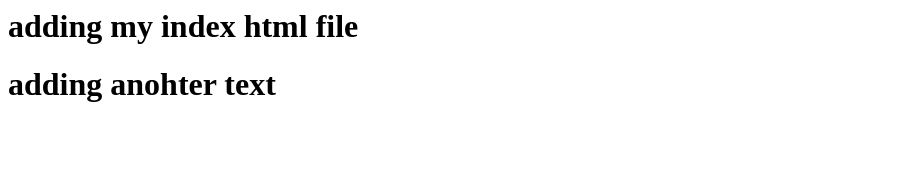
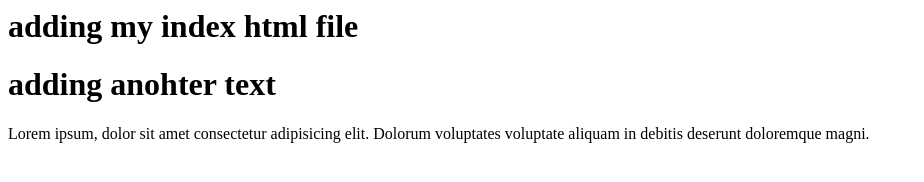
Before and after one commit to nahid537/my-first-website, a plain HTML site: page index.html in a window 1280 px wide. Shown: the whole page, without its empty margins (0-924 px from the left). Drawn offline with Linux system fonts and the light colour scheme.

Commit message:
adding a paragraph

```diff
--- a/index.html
+++ b/index.html
@@ -1,2 +1,3 @@
 <h1>adding my index html file</h1>
 <h1>adding anohter text</h1>
+<p>Lorem ipsum, dolor sit amet consectetur adipisicing elit. Dolorum voluptates voluptate aliquam in debitis deserunt doloremque magni.</p>
```
